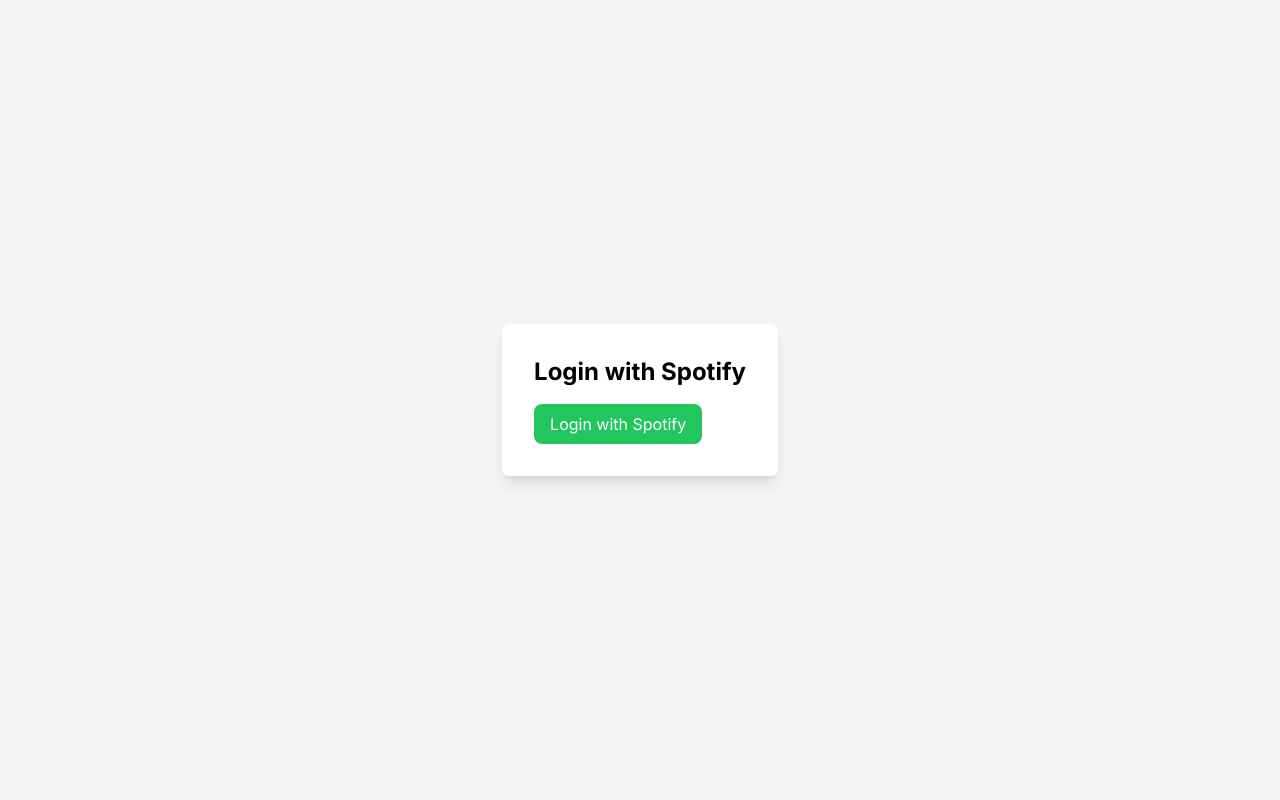
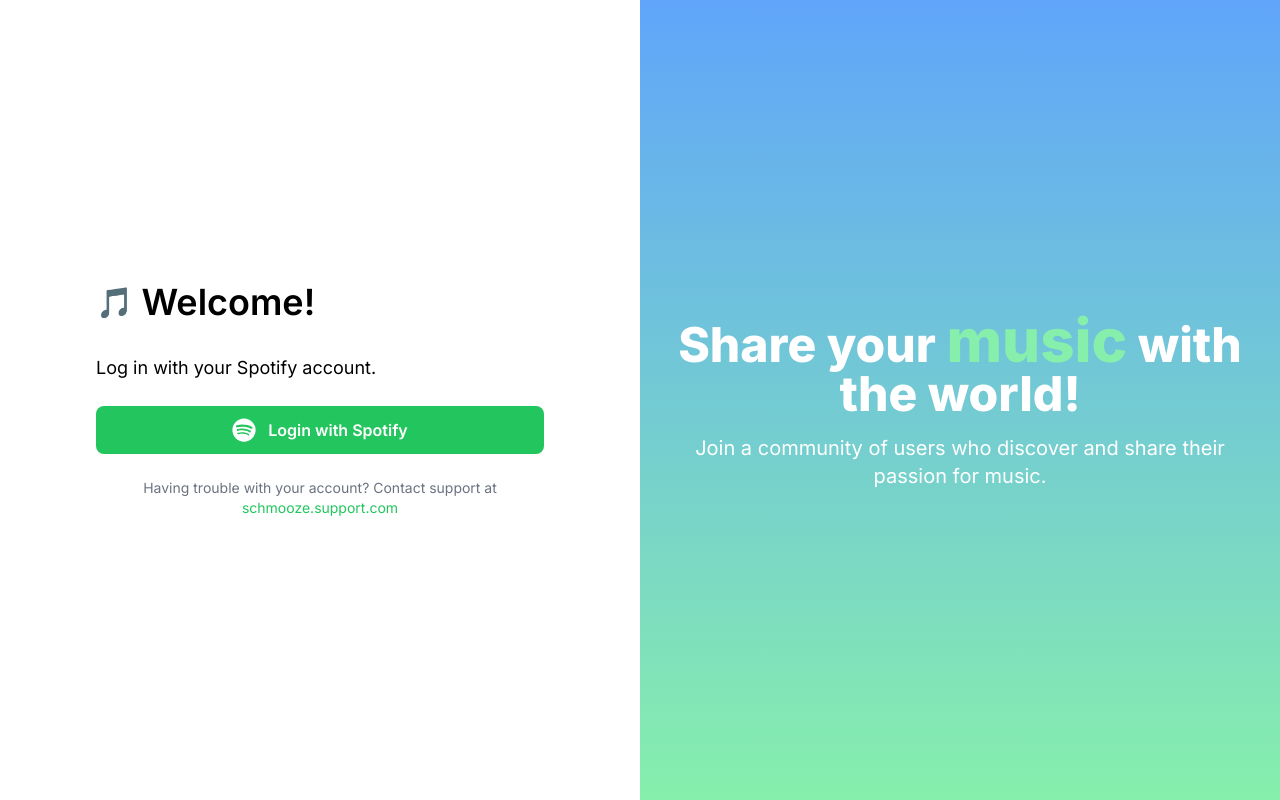
Before and after one commit to Vn0m/schmooze, a Next.js app: page /auth in a window 1280 px wide. Built offline with nearby package versions, Linux system fonts and the light colour scheme; no server answers.

Commit message:
improve auth page (#8)

```diff
--- a/package.json
+++ b/package.json
@@ -13,7 +13,8 @@
     "firebase-admin": "^12.4.0",
     "next": "14.2.7",
     "react": "^18",
-    "react-dom": "^18"
+    "react-dom": "^18",
+    "react-icons": "^5.3.0"
   },
   "devDependencies": {
     "@types/node": "^20",
--- a/src/app/auth/callback/page.tsx
+++ b/src/app/auth/callback/page.tsx
@@ -86,6 +86,8 @@ const CallbackPage = () => {
         const customTokenData = await customTokenResponse.json();
         await signInWithCustomToken(auth, customTokenData.token);
 
+
+        // todo: add playlist, followers and following, menu bar, finish profile frontend
         // store user in firebase
         await setDoc(doc(db, 'users', userProfile.id), {
           name: userProfile.display_name,
@@ -107,10 +109,8 @@ const CallbackPage = () => {
   }, [searchParams, router, setAccessToken, setRefreshToken, setExpiresIn, setUserId]);
 
   return (
-    <div className="flex items-center justify-center min-h-screen bg-gray-100">
-      <div className="bg-white p-8 rounded-lg shadow-lg">
-        <h1 className="text-2xl font-bold mb-4">Processing...</h1>
-      </div>
+    <div className="flex items-center justify-center min-h-screen bg-gray-100 p-8">
+        <h1 className="text-2xl font-bold mb-4">Loading...</h1>
     </div>
   );
 };
--- a/src/app/components/Auth.tsx
+++ b/src/app/components/Auth.tsx
@@ -1,23 +1,42 @@
 'use client'
+
+import { FaSpotify } from 'react-icons/fa';
 
 const clientId = process.env.NEXT_PUBLIC_SPOTIFY_CLIENT_ID!;
 const redirectUri = process.env.NEXT_PUBLIC_REDIRECT_URI!;
 const scope = 'user-read-email user-read-private';
 
-// sends user to spotify login page
 const Auth = () => {
+  // Sends user to Spotify login page
   const handleLogin = () => {
     const authUrl = `https://accounts.spotify.com/authorize?response_type=code&client_id=${clientId}&scope=${encodeURIComponent(scope)}&redirect_uri=${encodeURIComponent(redirectUri)}`;
     window.location.href = authUrl;
   };
 
   return (
-    <div className="flex items-center justify-center min-h-screen bg-gray-100">
-      <div className="bg-white p-8 rounded-lg shadow-lg">
-        <h1 className="text-2xl font-bold mb-4">Login with Spotify</h1>
-        <button onClick={handleLogin} className="bg-green-500 text-white px-4 py-2 rounded-lg hover:bg-green-600">
-          Login with Spotify
-        </button>
+    <div className="flex min-h-screen flex-row">
+      <div className="w-full lg:w-1/2 flex flex-col justify-center px-8 lg:px-16 bg-white">
+        <div className="max-w-md mx-auto w-full">
+          <div className="flex items-center space-x-2 mb-8">
+            <span className='text-3xl'>🎵</span>
+            <h1 className="text-4xl font-semibold">Welcome!</h1>
+          </div>
+          <p className="text-lg mb-6">Log in with your Spotify account.</p>
+
+          <button onClick={handleLogin} className="w-full bg-green-500 text-white py-3 rounded-lg font-semibold hover:bg-green-600 transition-all flex items-center justify-center space-x-3 mb-4">
+            <FaSpotify size={24} />
+            <span>Login with Spotify</span>
+          </button>
+          <div className="text-center mt-6 text-sm text-gray-500">
+            Having trouble with your account? Contact support at <a href="#" className="text-green-500 hover:underline">schmooze.support.com</a>
+          </div>
+        </div>
+      </div>
+      <div className="hidden lg:flex w-1/2 bg-gradient-to-t from-green-300 to-blue-400 items-center justify-center">
+        <div className="text-white text-center px-8">
+          <h1 className="text-5xl font-extrabold mb-4">Share your <span className='text-green-300 text-6xl'>music</span> with the world!</h1>
+          <p className="text-xl">Join a community of users who discover and share their passion for music.</p>
+        </div>
       </div>
     </div>
   );
--- a/src/app/components/Profile.tsx
+++ b/src/app/components/Profile.tsx
@@ -46,7 +46,7 @@ const UserProfile = () => {
           )}
         </div>
       ) : (
-        <p>No profile data available</p>
+        <p>Loading profile...</p>
       )}
     </div>
   );
```
Also changed, not shown: 1 other file (tests, documents, lock files or other folders).
